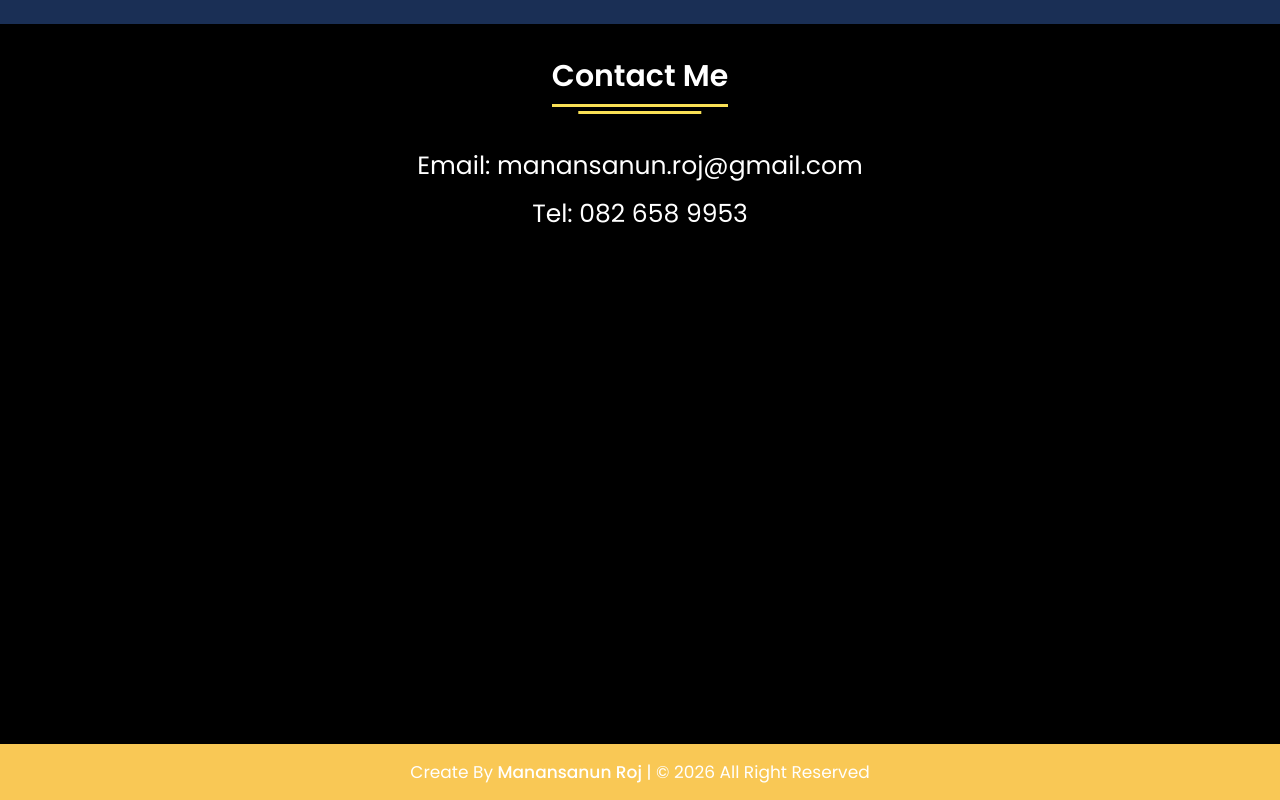
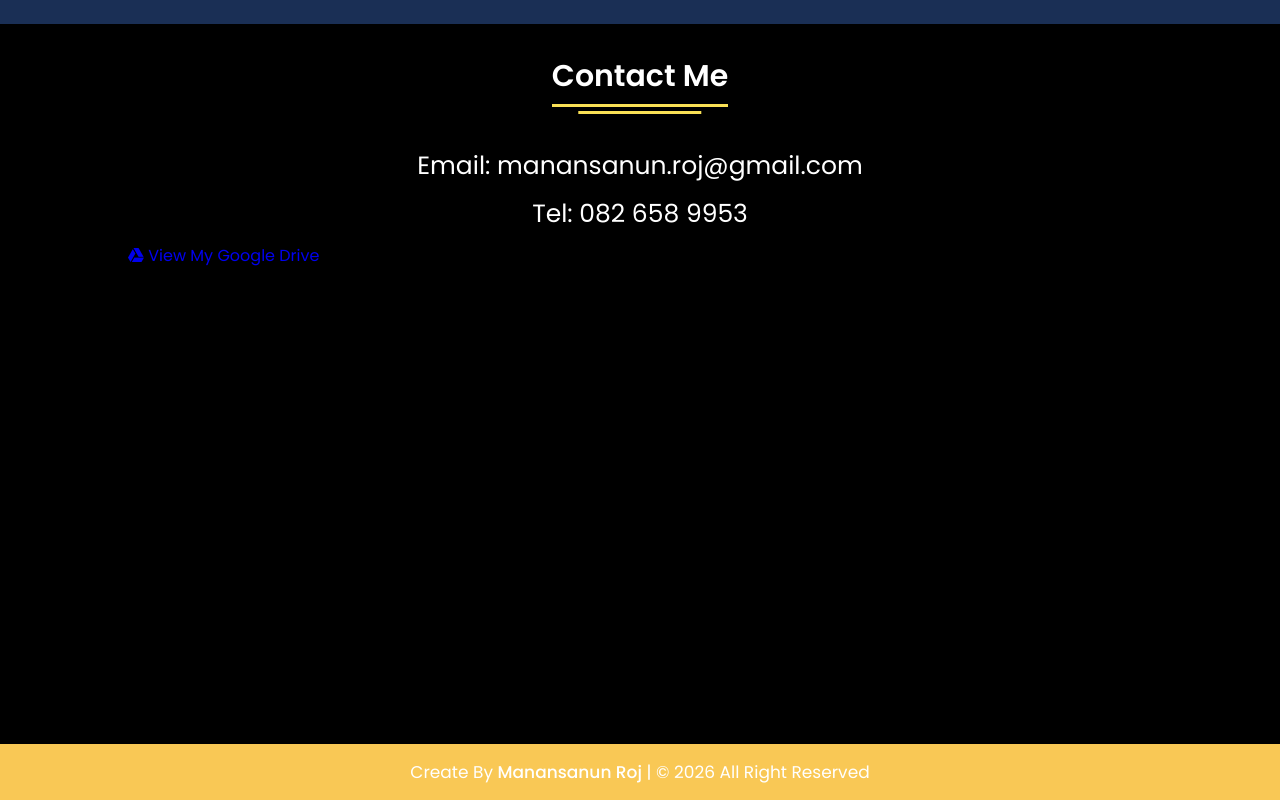
Before and after one commit to kirari123eiei/Manansanun-Personal-Website, a plain HTML site: page index.html in a window 1280 px wide. Shown: the part 7686-8486 px from the top of the page. Drawn offline with nearby package versions, Linux system fonts and the light colour scheme.

Commit message:
Add Google Drive link and button to contact section

```diff
--- a/index.html
+++ b/index.html
@@ -382,6 +382,16 @@
                     <div class="topic" data-aos="fade-right" data-aos-duration="1500" data-aos-delay="200">Email: manansanun.roj@gmail.com</div>
                     <div class="topic" data-aos="fade-right" data-aos-duration="1500" data-aos-delay="400">Tel: 082 658 9953</div>
                 </div>
+                <div class="contact-buttons">
+            <a href="https://drive.google.com/drive/folders/1K39xREJOVnHVbrUaRd4DmFtet6_EAM_4"
+               target="_blank"
+               rel="noopener noreferrer"
+               class="drive-btn">
+
+               <i class="fa-brands fa-google-drive"></i>
+               View My Google Drive
+            </a>
+                </div>
             </div>
         </section>
 
```
